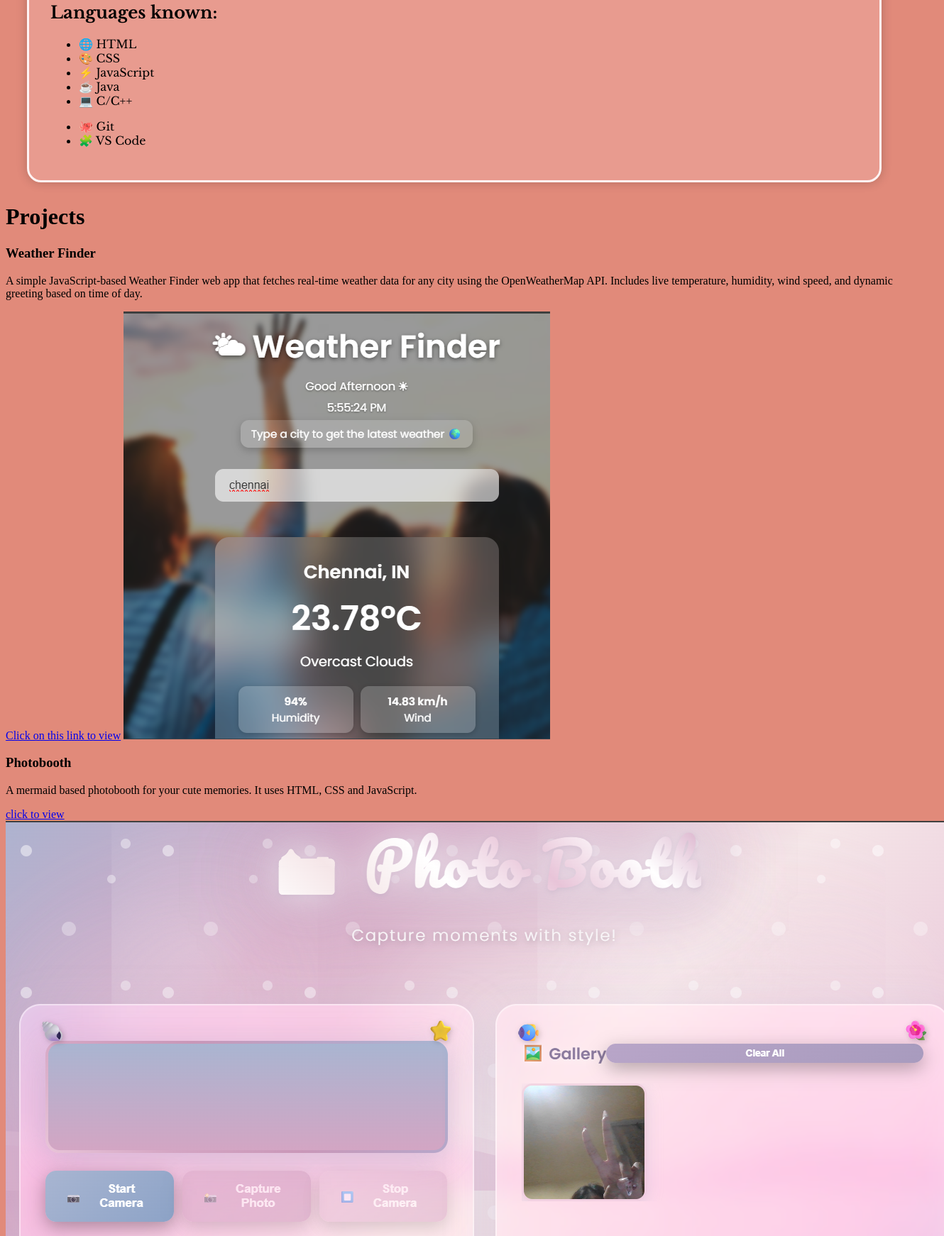
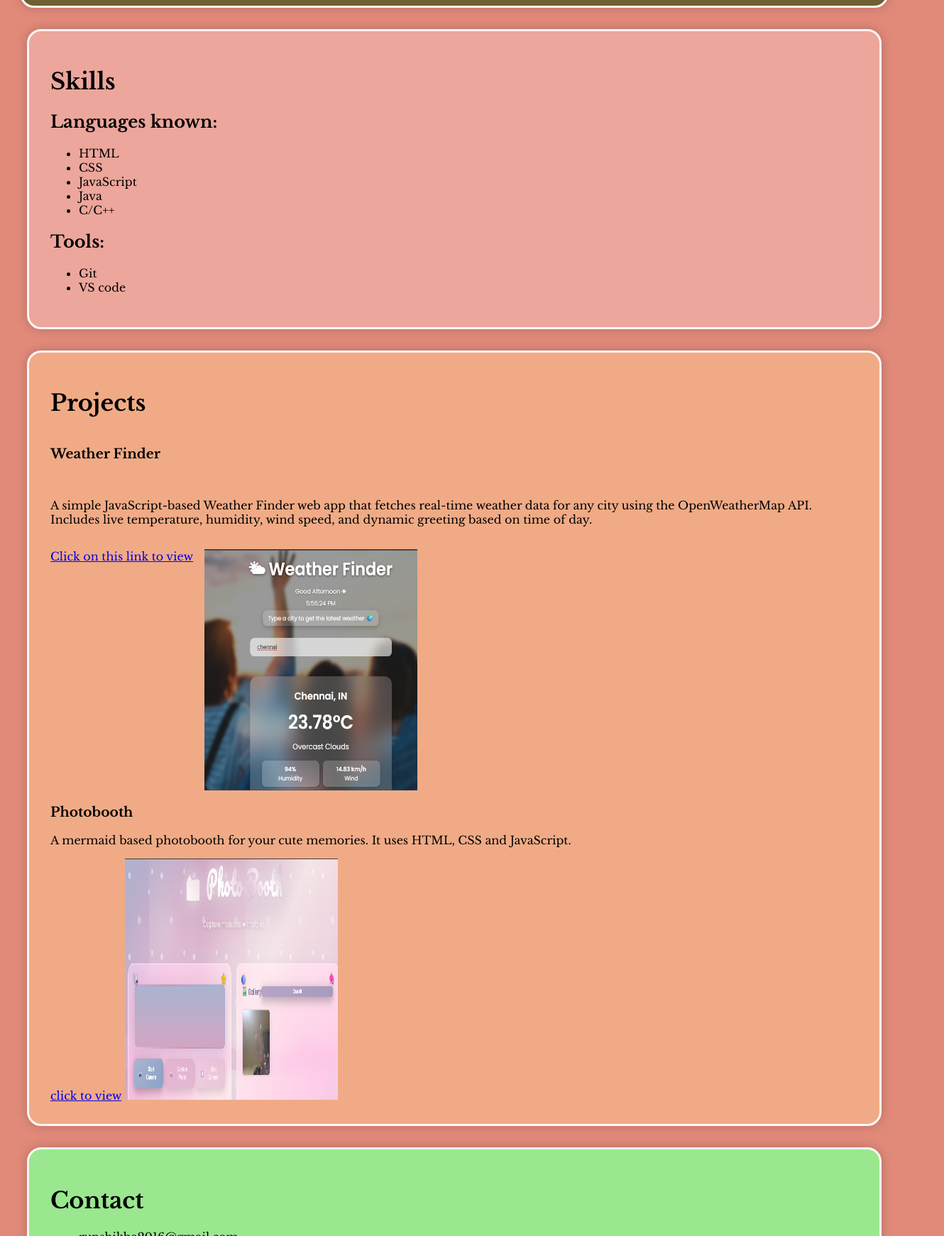
Before and after one commit to rupsikha05/portfolio-webdev, a plain HTML site: page index.html in a window 1280 px wide. Shown: the part 1058-2800 px from the top of the page at 71% size, 1330 px wide, since content can reach past the window. Drawn offline with nearby package versions, Linux system fonts and the light colour scheme.

Commit message:
fourth commit

```diff
--- a/index.html
+++ b/index.html
@@ -35,18 +35,17 @@
         <h1>Skills</h1>
         <h2>Languages known:</h2>
         <ul id="languages">
-            <li>🌐 HTML</li>
-            <li>🎨 CSS</li>
-            <li>⚡ JavaScript</li>
-            <li>☕ Java</li>
-            <li>💻 C/C++</li>
+            <li>HTML</li>
+            <li>CSS</li>
+            <li>JavaScript</li>
+            <li>Java</li>
+            <li>C/C++</li>
         </ul>
-
+        <h2>Tools:</h2>
         <ul id="tools">
-            <li>🐙 Git</li>
-            <li>🧩 VS Code</li>
+            <li>Git</li>
+            <li>VS code</li>
         </ul>
-
     </div>
 
     <div class="Projects">
--- a/style.css
+++ b/style.css
@@ -2,12 +2,18 @@ body{
     background-color:#e18a7a ;
 }
 .hero{
-    background-color: rgb(233, 114, 159);
+    background-color: rgb(204, 110, 48);
     color: black;
     font-family: "Libre Baskerville", cursive;
     margin: 20px;
     padding: 10px;
     text-align: center;
+    border: 3px solid #fff4f4;
+    box-shadow: 0 0 15px rgba(0,0,0,0.2);
+    border-radius: 20px;
+}
+.hero>h1{
+    font-size: 3rem ;
 }
 .about{
     background-color: #6e612f;
@@ -15,15 +21,18 @@ body{
     margin: 20px;
     padding: 10px;
     text-align: center;
+    border: 3px solid #fff4f4;
+    box-shadow: 0 0 15px rgba(0,0,0,0.2);
+    border-radius: 20px;
 }
 .about div img{
     width: 500px;
-    height: 500px;border: 5px solid violet;
+    height: 600px;border: 5px solid rgb(92, 27, 27);
     border-radius: 20px;
 }
 
 .skills{
-    background-color: #e89b8f;
+    background-color: #eca69b;
     border-radius: 20px;
     padding: 30px;
     margin: 30px;
@@ -37,6 +46,34 @@ body{
 .skills h2{
     margin-top: 20px;
 }
-#languages li{
-
+.Projects{
+    background-color: #f0ab86;
+    border-radius: 20px;
+    padding: 30px;
+    margin: 30px;
+    border: 3px solid #fff4f4;
+    box-shadow: 0 0 15px rgba(0,0,0,0.2);
+    font-family: "Libre Baskerville", serif;
 }
+.Projects .weather-finder{
+    display: flex;
+    gap: 1rem;
+    flex-wrap: wrap;
+}
+.Projects .weather-finder img{
+    width: 300px;
+    height: 340px;
+}
+.Projects .photobooth img{
+    width: 300px;
+    height: 340px;
+}
+.contact{
+    background-color: #9ae78f;
+    border-radius: 20px;
+    padding: 30px;
+    margin: 30px;
+    border: 3px solid #fff4f4;
+    box-shadow: 0 0 15px rgba(0,0,0,0.2);
+    font-family: "Libre Baskerville", serif;
+}
```
